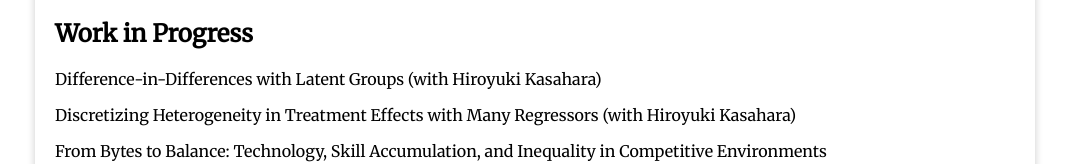
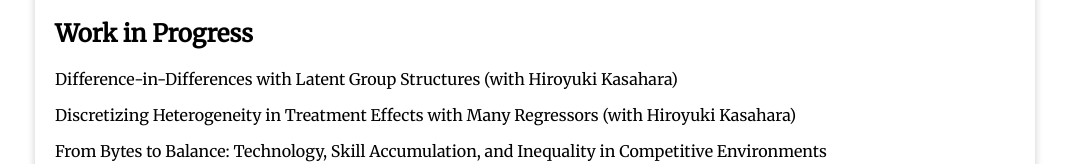
Before and after one commit to bayesiahn/bayesiahn.github.io, a plain HTML site: page index.html in a window 1280 px wide. Shown: the part 452-616 px from the top of the page, without its empty margins (105-1174 px from the left). Drawn offline with Linux system fonts and the light colour scheme.

Commit message:
Update index.html

```diff
--- a/index.html
+++ b/index.html
@@ -88,7 +88,7 @@
         <p>My complete C.V. can be found <a href="https://chiyahn.github.io/ahn-cv.pdf">here</a>.</p>
       <h2>Work in Progress</h2>
       <ul>
-        <p>Difference-in-Differences with Latent Groups (with Hiroyuki Kasahara)</p>
+        <p>Difference-in-Differences with Latent Group Structures (with Hiroyuki Kasahara)</p>
         <p>Discretizing Heterogeneity in Treatment Effects with Many Regressors (with Hiroyuki Kasahara)</p>
         <p>From Bytes to Balance: Technology, Skill Accumulation, and Inequality in Competitive Environments</p>
         <p>Learning How Policymakers Rank</p>
```
